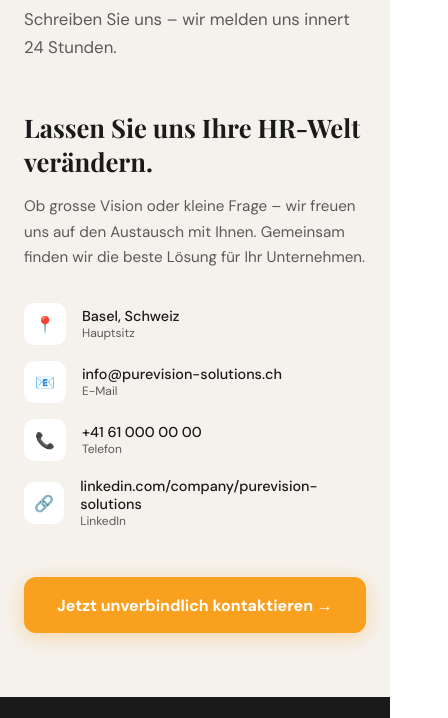
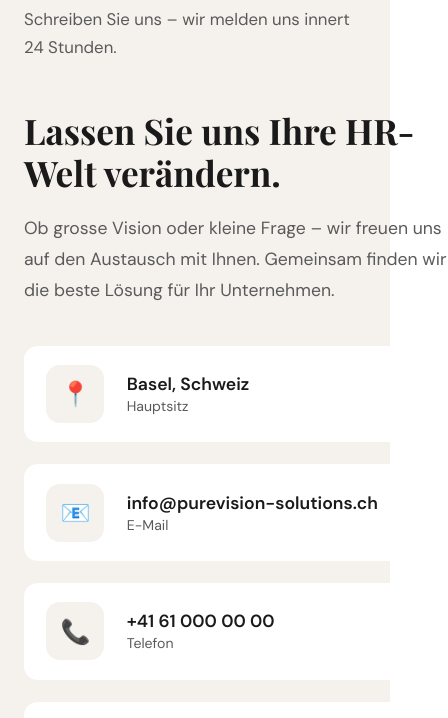
Before and after one commit to gioXcall/purevision, a plain HTML site: page index.html in a window 390 px wide. Shown: the part 11164-11882 px from the top of the page, 448 px wide, since content can reach past the window. Drawn offline with nearby package versions, Linux system fonts and the light colour scheme; a web font is replaced by a local one.

Commit message:
Add files via upload

```diff
--- a/index.html
+++ b/index.html
@@ -1052,26 +1052,31 @@
 }
 .contact-info h3 {
   font-family: var(--font-display);
-  font-size: 1.6rem; color: var(--dark);
-  margin-bottom: 1rem;
+  font-size: 2.2rem; color: var(--dark);
+  margin-bottom: 1.2rem;
+  line-height: 1.2;
 }
 .contact-info p {
-  font-size: 0.95rem; line-height: 1.7;
-  color: var(--grey); margin-bottom: 2rem;
+  font-size: 1.1rem; line-height: 1.75;
+  color: var(--grey); margin-bottom: 2.5rem;
 }
 .contact-detail {
-  display: flex; align-items: center; gap: 1rem;
-  margin-bottom: 1rem;
+  display: flex; align-items: center; gap: 1.4rem;
+  margin-bottom: 1.4rem;
+  background: var(--white);
+  border-radius: 14px;
+  padding: 1.1rem 1.4rem;
 }
 .contact-detail-icon {
-  width: 42px; height: 42px;
-  border-radius: 10px;
-  background: var(--white);
+  width: 58px; height: 58px;
+  border-radius: 14px;
+  background: var(--cream);
   display: flex; align-items: center; justify-content: center;
-  font-size: 1rem;
-}
-.contact-detail-text { font-size: 0.9rem; color: var(--dark); font-weight: 500; }
-.contact-detail-label { font-size: 0.75rem; color: var(--grey); font-weight: 400; }
+  font-size: 1.5rem;
+  flex-shrink: 0;
+}
+.contact-detail-text { font-size: 1.1rem; color: var(--dark); font-weight: 600; }
+.contact-detail-label { font-size: 0.88rem; color: var(--grey); font-weight: 400; margin-top: 2px; }
 
 .contact-form {
   background: var(--white);
@@ -1127,20 +1132,23 @@
   .contact-grid { grid-template-columns: 1fr; }
   .form-row { grid-template-columns: 1fr; }
   .contact-form { display: none; }
+  .contact-detail {
+    padding: 1.2rem 1.4rem;
+  }
   .mobile-contact-btn {
     display: inline-flex;
     align-items: center;
     justify-content: center;
     width: 100%;
-    padding: 1.1rem 1.5rem;
+    padding: 1.2rem 1.5rem;
     margin-top: 2rem;
     background: var(--orange);
     color: white;
     border: none;
-    border-radius: 12px;
+    border-radius: 14px;
     font-family: var(--font-body);
     font-weight: 700;
-    font-size: 1rem;
+    font-size: 1.1rem;
     cursor: pointer;
     transition: all 0.3s ease;
     box-shadow: 0 4px 20px rgba(249,161,31,0.35);
```
